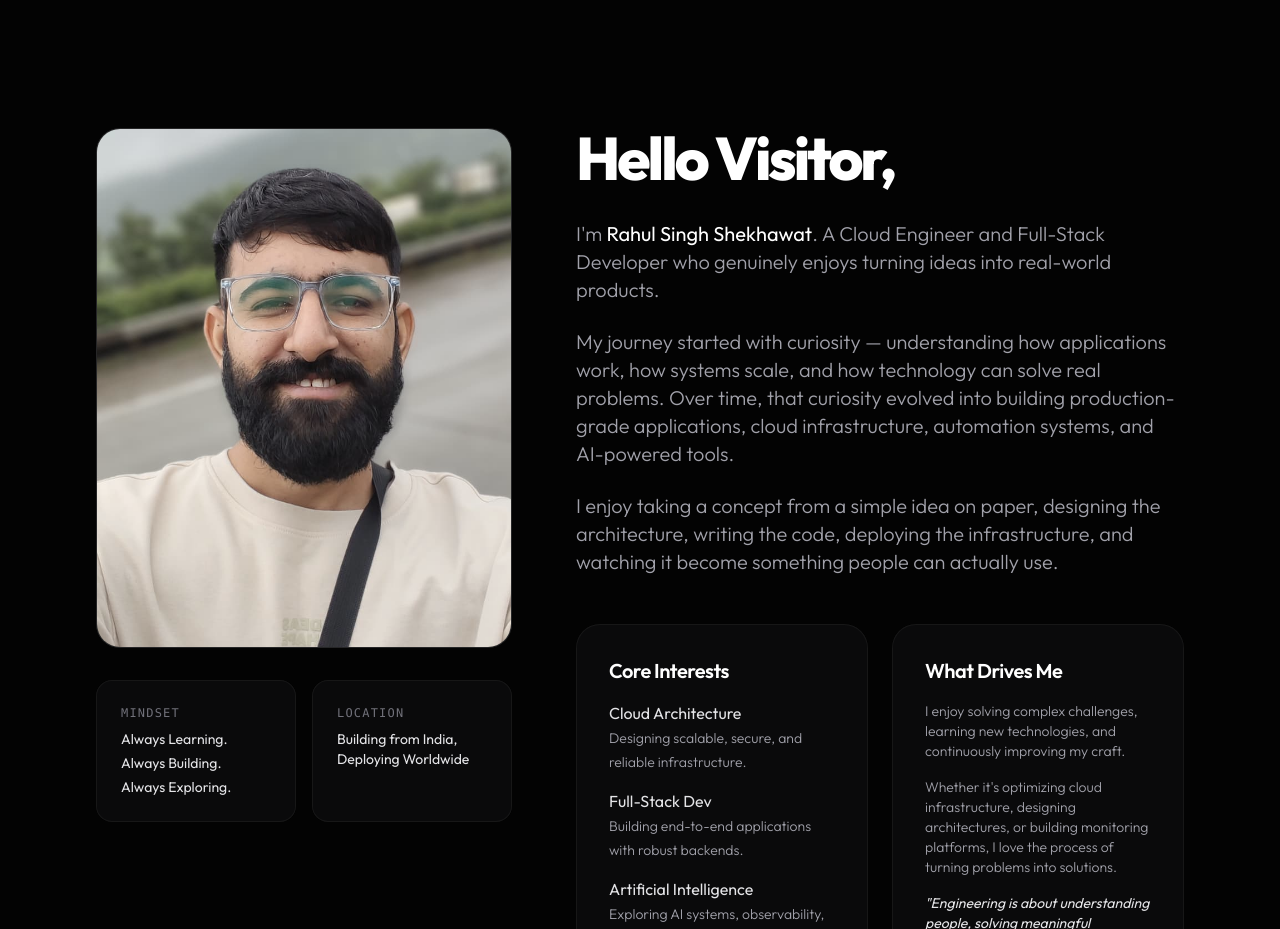
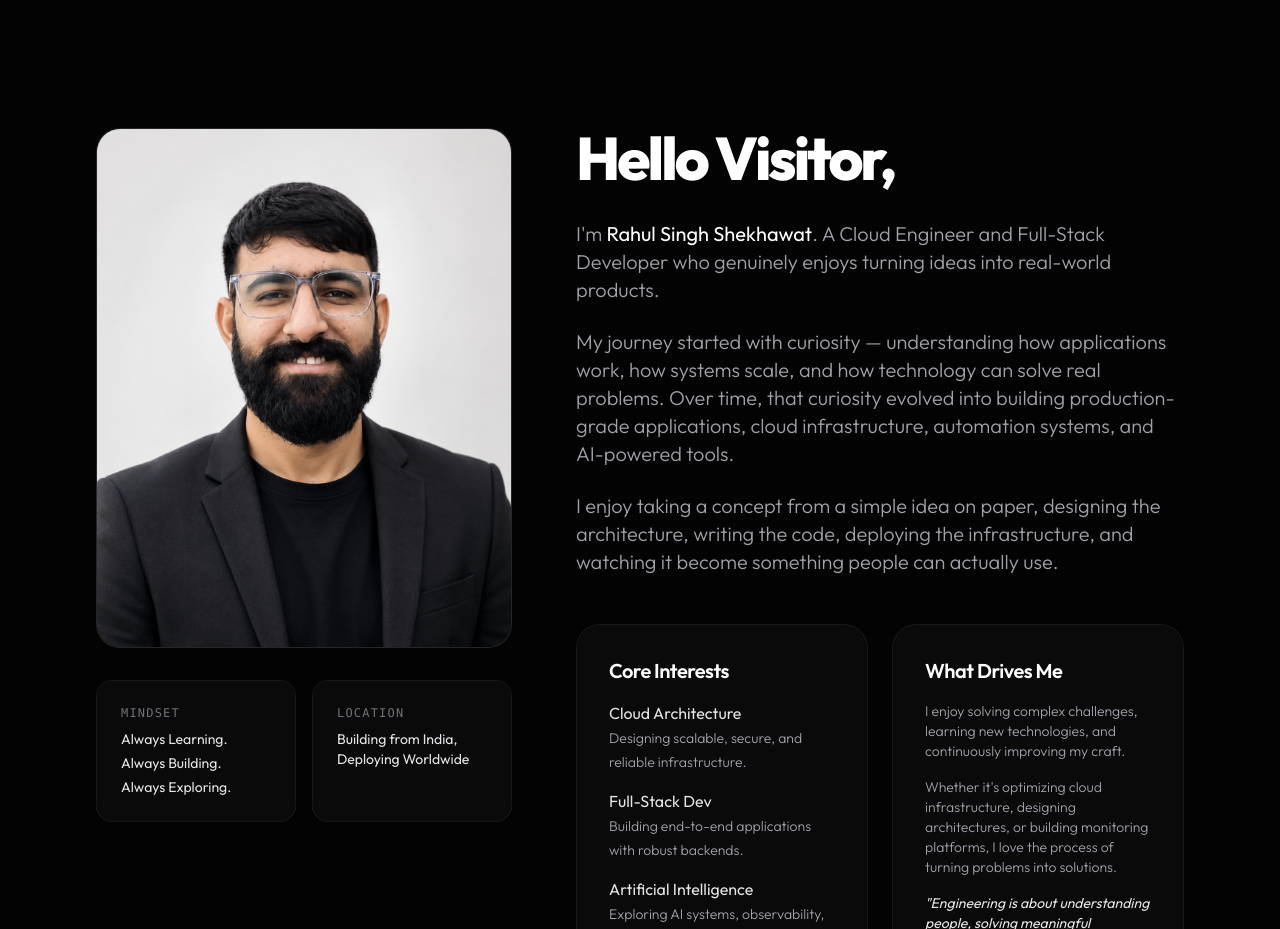
Before and after one commit to Hrshw/hrshwPortfolio, a Next.js app: page / in a window 1280 px wide. Shown: the part 800-1729 px from the top of the page. Built offline with nearby package versions, Linux system fonts and the light colour scheme; no server answers; the database is empty.

Commit message:
style: update profile image to rahul.png across components and SEO metadata

```diff
--- a/src/app/insights/[slug]/page.tsx
+++ b/src/app/insights/[slug]/page.tsx
@@ -42,7 +42,7 @@ export default async function InsightPost(props: { params: Promise<{ slug: strin
       '@type': 'Person',
       name: 'Rahul Singh Shekhawat',
       url: 'https://rahulshekhawat.dev',
-      image: 'https://rahulshekhawat.dev/rahul.jpg',
+      image: 'https://rahulshekhawat.dev/rahul.png',
     },
     publisher: {
       '@type': 'Person',
--- a/src/components/Hero.tsx
+++ b/src/components/Hero.tsx
@@ -26,7 +26,7 @@ export default function Hero() {
           }}
         >
           <Image
-            src="/rahul.jpg"
+            src="/rahul.png"
             alt="Rahul Singh Shekhawat"
             fill
             style={{ objectFit: "cover" }}
--- a/src/components/sections/AboutSection.tsx
+++ b/src/components/sections/AboutSection.tsx
@@ -19,7 +19,7 @@ export default function AboutSection() {
           <div className="absolute inset-0 bg-gradient-to-tr from-[var(--color-primary)]/20 to-[var(--color-secondary)]/20 rounded-3xl blur-2xl group-hover:blur-3xl transition-all duration-700 pointer-events-none" />
           <div className="relative rounded-3xl overflow-hidden border border-black/10 dark:border-white/10 bg-white/50 dark:bg-zinc-900/50 backdrop-blur-xl aspect-[4/5]">
             <Image
-              src="/rahul.jpg"
+              src="/rahul.png"
               alt="Rahul Singh Shekhawat"
               fill
               priority
--- a/src/components/seo/StructuredData.tsx
+++ b/src/components/seo/StructuredData.tsx
@@ -8,7 +8,7 @@ export default function StructuredData() {
     name: 'Rahul Singh Shekhawat',
     jobTitle: 'Full-Stack & Cloud Engineer',
     url: siteMetadata.siteUrl,
-    image: `${siteMetadata.siteUrl}/rahul.jpg`,
+    image: `${siteMetadata.siteUrl}/rahul.png`,
     email: 'rahulsinghpilani7@gmail.com',
     address: {
       '@type': 'PostalAddress',
```
Also changed, not shown: public/rahul.jpg (deleted), public/rahul.png (added).
